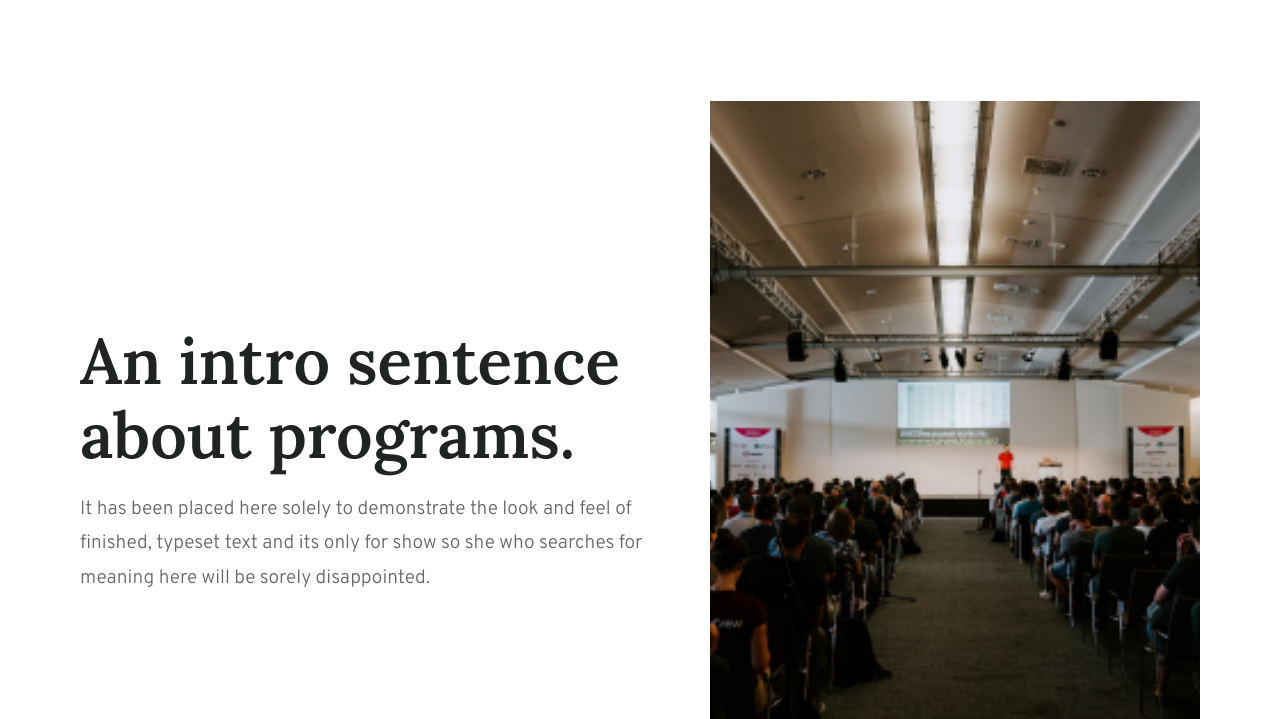
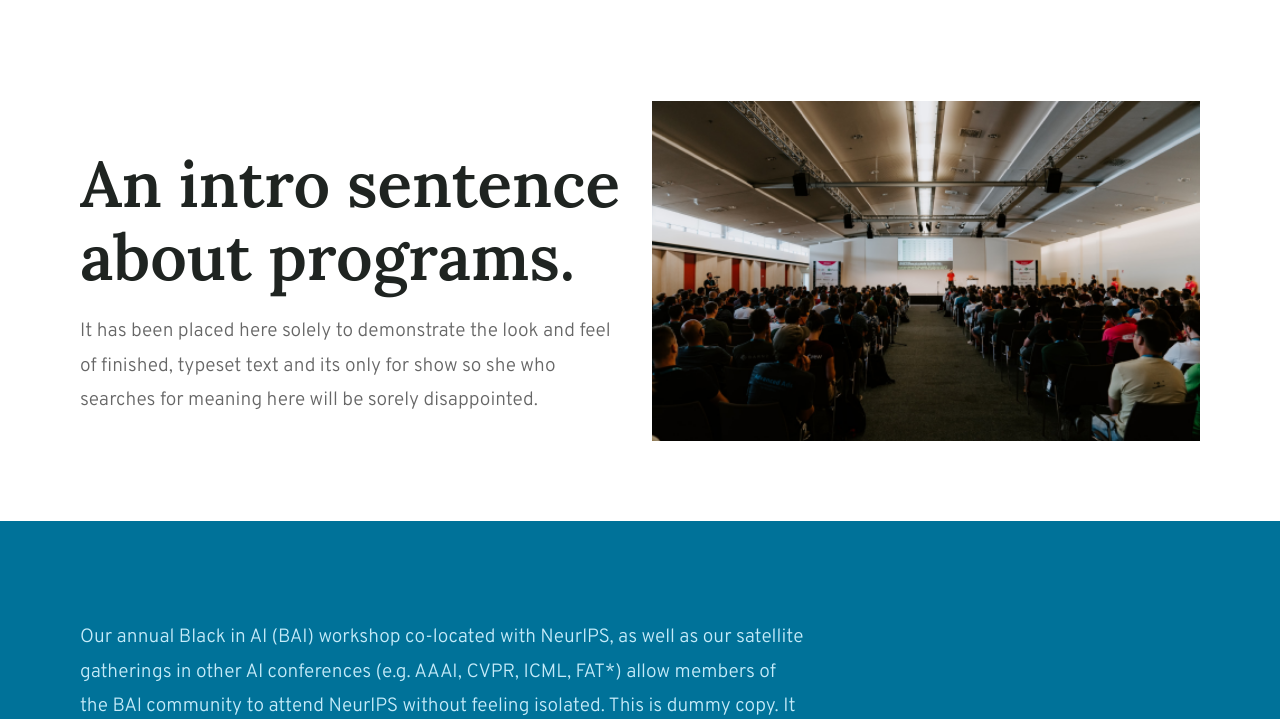
Before and after one commit to sprioleau/black-in-ai, a plain HTML site: page index.html in a window 1280 px wide. Shown: the part 99-818 px from the top of the page. Drawn offline with Linux system fonts and the light colour scheme.

Commit message:
Maintain aspect ratio of hero image when resizing

```diff
--- a/index.html
+++ b/index.html
@@ -37,6 +37,9 @@
             </p>
           </div>
           <div class="hero-image">
+            <div class="image-wrapper">
+              <img src="images/hero-image.png" alt="Image of in-person conference taken from back of the room">
+            </div>
           </div>
         </div>
       </div>
--- a/styles/components/_hero.scss
+++ b/styles/components/_hero.scss
@@ -9,11 +9,24 @@
   }
 
   .hero-image {
-    background-image: url(../../images/hero-image.png);
-    width: 100%;
-    max-width: 490px;
-    padding-top: calc(100% * (304 / 490));
-    background-position: center;
-    background-size: cover;
+    flex: 50%;
+    max-width: 550px;
+
+    .image-wrapper {
+      height: 0;
+      overflow: hidden;
+      padding-top: calc(100% * (304 / 490));
+      position: relative;
+      object-position: center;
+      object-fit: cover;
+
+      img {
+        position: absolute;
+        top: 0;
+        left: 0;
+        width: 100%;
+        height: 100%;
+      }
+    }
   }
 }
```
Also changed, not shown: styles/styles.css, 1 other file.
